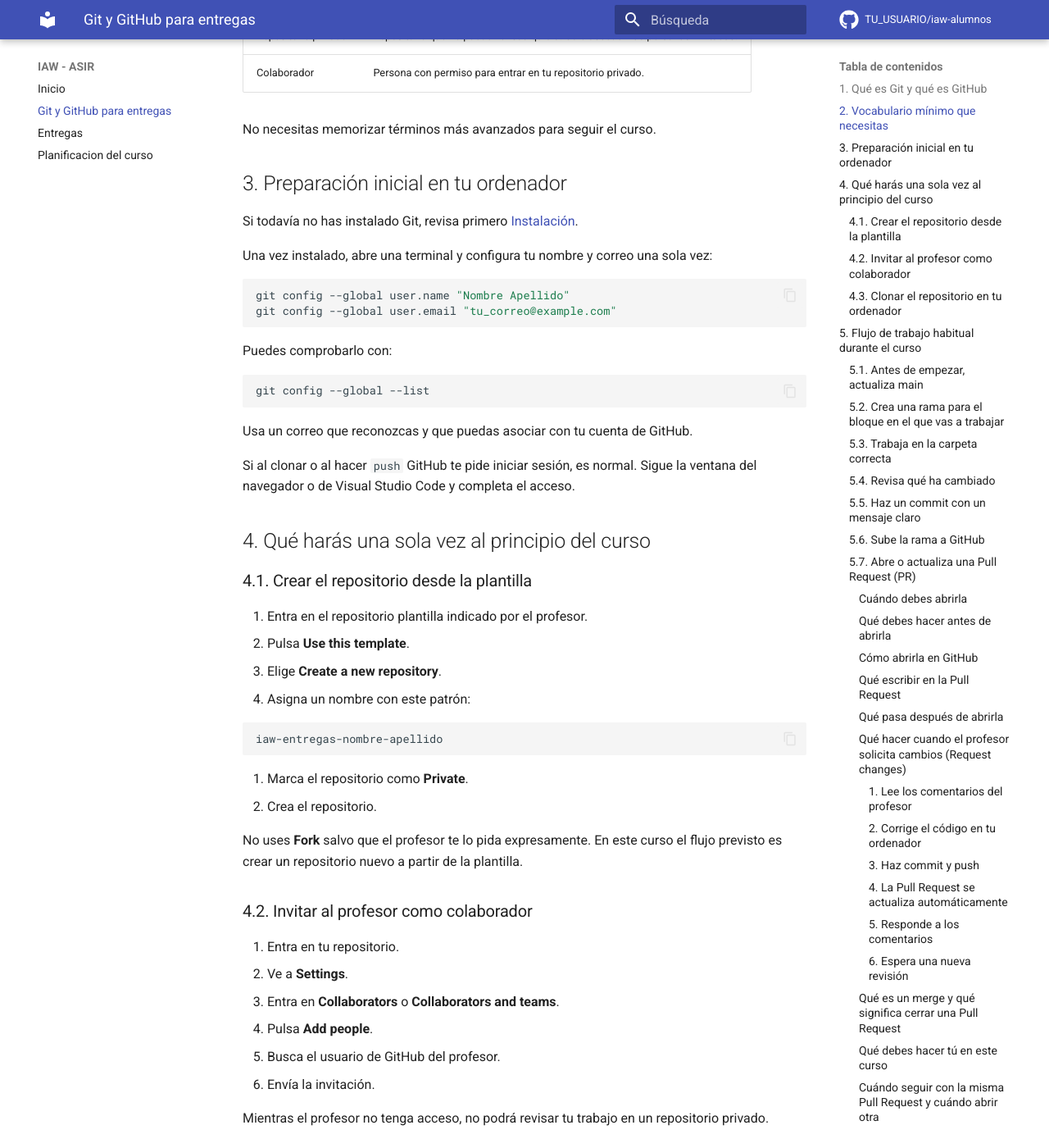
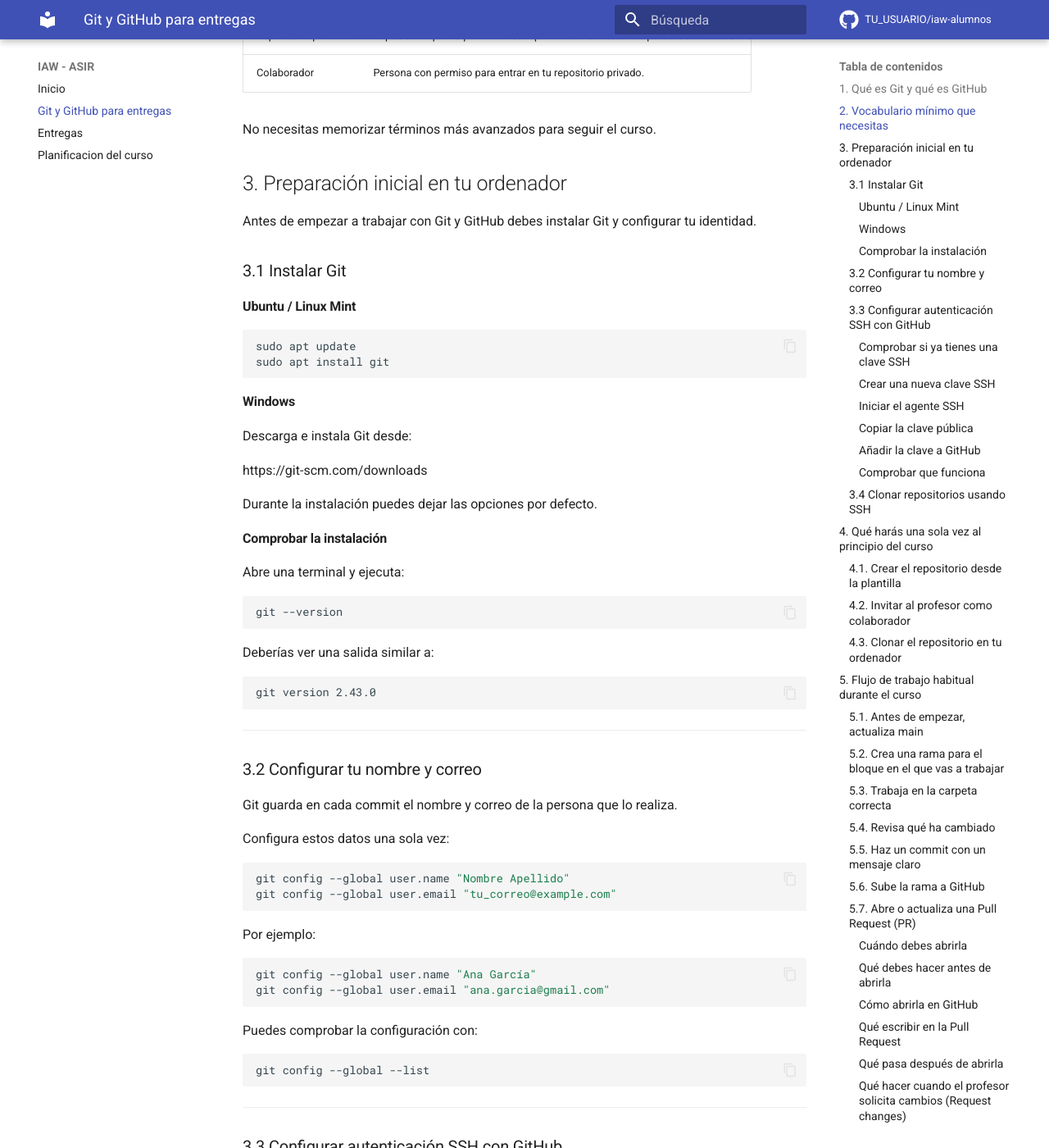
Before and after one commit to victoria-nr/iaw-alumnos, an MkDocs documentation site: the page built from docs/git-github-entregas.md, in a window 1280 px wide and 1400 px high, scrolled down 1522 px. Shown: the whole window at 82% size. Built offline with MkDocs 1.6.1 and Material for MkDocs 9.7.7, drawn with Linux system fonts in a browser that asks for light colours; comment, search, counter and statistics services are not loaded; some of the changed text lies outside the part shown.

Commit message:
En git-github-entregas añadido cómo configurar Git con ssh

````diff
--- a/docs/git-github-entregas.md
+++ b/docs/git-github-entregas.md
@@ -46,24 +46,217 @@
 
 ## 3. Preparación inicial en tu ordenador
 
-Si todavía no has instalado Git, revisa primero [Instalación](instalacion.md).
+Antes de empezar a trabajar con Git y GitHub debes instalar Git y configurar tu identidad.
 
-Una vez instalado, abre una terminal y configura tu nombre y correo una sola vez:
+### 3.1 Instalar Git
+
+#### Ubuntu / Linux Mint
+
+```bash
+sudo apt update
+sudo apt install git
+```
+
+#### Windows
+
+Descarga e instala Git desde:
+
+https://git-scm.com/downloads
+
+Durante la instalación puedes dejar las opciones por defecto.
+
+#### Comprobar la instalación
+
+Abre una terminal y ejecuta:
+
+```bash
+git --version
+```
+
+Deberías ver una salida similar a:
+
+```text
+git version 2.43.0
+```
+
+---
+
+### 3.2 Configurar tu nombre y correo
+
+Git guarda en cada commit el nombre y correo de la persona que lo realiza.
+
+Configura estos datos una sola vez:
 
 ```bash
 git config --global user.name "Nombre Apellido"
 git config --global user.email "tu_correo@example.com"
 ```
 
-Puedes comprobarlo con:
+Por ejemplo:
+
+```bash
+git config --global user.name "Ana García"
+git config --global user.email "ana.garcia@gmail.com"
+```
+
+Puedes comprobar la configuración con:
 
 ```bash
 git config --global --list
 ```
 
-Usa un correo que reconozcas y que puedas asociar con tu cuenta de GitHub.
+---
 
-Si al clonar o al hacer `push` GitHub te pide iniciar sesión, es normal. Sigue la ventana del navegador o de Visual Studio Code y completa el acceso.
+### 3.3 Configurar autenticación SSH con GitHub
+
+Para trabajar con GitHub utilizaremos claves SSH.
+
+De esta forma no tendrás que introducir usuario y contraseña cada vez que hagas `push` o `pull`.
+
+#### Comprobar si ya tienes una clave SSH
+
+Ejecuta:
+
+```bash
+ls -la ~/.ssh
+```
+
+Si aparecen archivos como:
+
+```text
+id_ed25519
+id_ed25519.pub
+```
+
+ya tienes una clave SSH creada.
+
+Si no existen, crea una nueva.
+
+---
+
+#### Crear una nueva clave SSH
+
+Ejecuta:
+
+```bash
+ssh-keygen -t ed25519 -C "tu_correo@example.com"
+```
+
+Por ejemplo:
+
+```bash
+ssh-keygen -t ed25519 -C "ana.garcia@gmail.com"
+```
+
+Cuando pregunte dónde guardar la clave, pulsa simplemente Enter.
+
+Cuando pregunte una contraseña para la clave:
+
+- Puedes dejarla vacía pulsando Enter.
+- O establecer una contraseña adicional para mayor seguridad.
+
+Al finalizar se crearán dos archivos:
+
+```text
+~/.ssh/id_ed25519
+~/.ssh/id_ed25519.pub
+```
+
+---
+
+#### Iniciar el agente SSH
+
+Ejecuta:
+
+```bash
+eval "$(ssh-agent -s)"
+```
+
+Después añade la clave:
+
+```bash
+ssh-add ~/.ssh/id_ed25519
+```
+
+---
+
+#### Copiar la clave pública
+
+Muestra el contenido de la clave pública:
+
+```bash
+cat ~/.ssh/id_ed25519.pub
+```
+
+Obtendrás una línea similar a:
+
+```text
+ssh-ed25519 AAAAC3NzaC1lZDI1NTE5AAAAI... ana.garcia@gmail.com
+```
+
+Copia toda la línea.
+
+---
+
+#### Añadir la clave a GitHub
+
+En GitHub:
+
+1. Haz clic sobre tu foto de perfil.
+2. Ve a **Settings**.
+3. Selecciona **SSH and GPG keys**.
+4. Pulsa **New SSH key**.
+5. Escribe un nombre descriptivo (por ejemplo: *Portátil personal*).
+6. Pega la clave copiada anteriormente.
+7. Pulsa **Add SSH key**.
+
+---
+
+#### Comprobar que funciona
+
+Ejecuta:
+
+```bash
+ssh -T git@github.com
+```
+
+La primera vez aparecerá un mensaje similar a:
+
+```text
+Are you sure you want to continue connecting (yes/no)?
+```
+
+Escribe:
+
+```text
+yes
+```
+
+Si todo está correcto verás algo parecido a:
+
+```text
+Hi usuario! You've successfully authenticated.
+```
+
+---
+
+### 3.4 Clonar repositorios usando SSH
+
+Asegúrate de utilizar la URL SSH del repositorio.
+
+Ejemplo:
+
+```bash
+git clone git@github.com:usuario/repositorio.git
+```
+
+No utilices la URL HTTPS:
+
+```text
+https://github.com/usuario/repositorio.git
+```
+
+Si utilizas la URL SSH correctamente configurada, podrás realizar `clone`, `pull` y `push` sin necesidad de introducir credenciales.
 
 ## 4. Qué harás una sola vez al principio del curso
 
````
